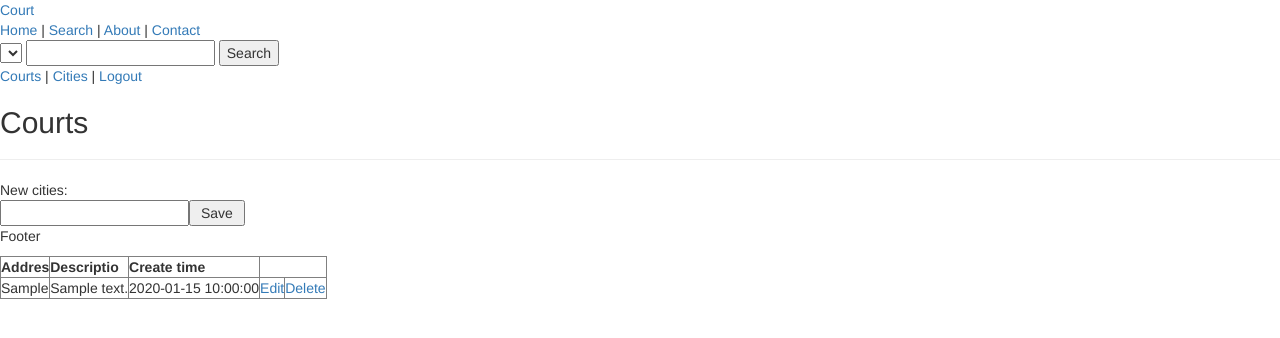
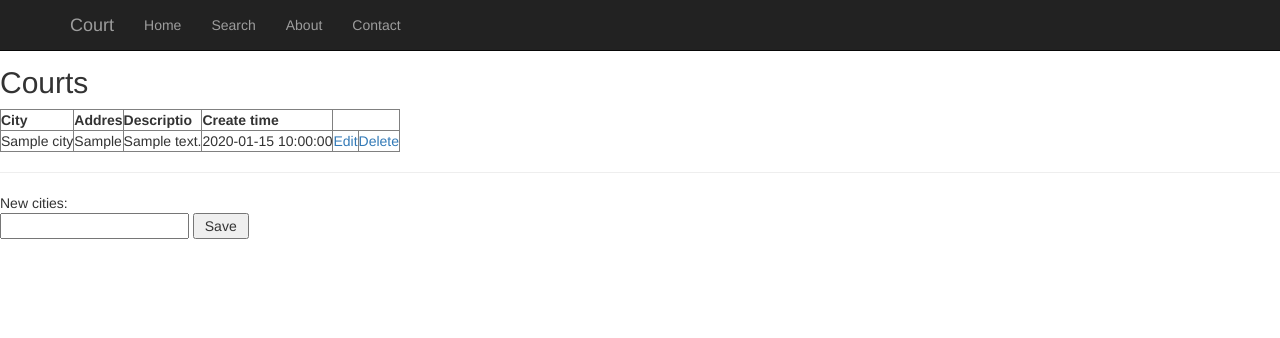
Before and after one commit to mindziukasss/court-base, a PHP site: page /index.php?action=admin&function=courts in a window 1280 px wide. Shown: the top 338 px of the page. Run offline with PHP 8.4, Linux system fonts and the light colour scheme; the visitor is signed in with stand-in values (Sample User, id 1); tables that the repository leaves empty or names only in its code hold one stand-in row (values such as "Sample post"); lists and menus that the app fills with data are empty.

Commit message:
Added navbar and fixed site

```diff
--- a/footer.php
+++ /dev/null
@@ -1,6 +0,0 @@
-</div>
-<div>
-<p>Footer</p>
-</div>
-</body>
-</html>
--- a/header.php
+++ b/header.php
@@ -7,7 +7,27 @@
  <title>Court</title>
 </head>
 <body>
-<div>
- <a href="index.php">Court</a>
-</div>
-<div>
+   <nav class="navbar navbar-inverse navbar-fixed-top">
+     <div class="container">
+       <div class="navbar-header">
+         <button type="button" class="navbar-toggle collapsed" data-toggle="collapse" data-target="#navbar" aria-expanded="false" aria-controls="navbar">
+           <span class="sr-only">Toggle navigation</span>
+           <span class="icon-bar"></span>
+           <span class="icon-bar"></span>
+           <span class="icon-bar"></span>
+         </button>
+         <a class="navbar-brand" href="index.php">Court</a>
+       </div>
+       <div id="navbar" class="collapse navbar-collapse">
+         <ul class="nav navbar-nav">
+           <li><a href="index.php">Home</a></li>
+           <li><a href="index.php?action=search">Search</a></li>
+           <li><a href="index.php?action=about">About</a></li>
+           <li><a href="index.php?action=contact">Contact</a></li>
+
+         </ul>
+       </div><!--/.nav-collapse -->
+     </div>
+   </nav>
+  </body>
+</html>
--- a/index.php
+++ b/index.php
@@ -5,17 +5,14 @@ $db = new PDO('mysql:host=localhost;dbname=court;charset=utf8', 'root' , '');
 include ('classes/cities.php');
 include ('classes/courts.php');
 include('header.php');
-include('menu.php');
 include('views/search/search_form.php');
 
 $action = (isset($_GET['action'])) ? $_GET['action'] : '';
 switch ($action) {
   case 'search': include('views/search/search.php'); break;
   case 'about': include('views/about.php'); break;
-  case 'court': include('views/courts/courts.php'); break;
+ // case 'court': include('views/courts/courts.php'); break;
   case 'contact': include('views/contact.php'); break;
   case 'admin': include('admin.php'); break;
   default: include('views/home.php'); break;
 }
-
-include('footer.php');
--- a/menu.php
+++ /dev/null
@@ -1,6 +0,0 @@
-<div>
-<a href="index.php">Home</a> |
-<a href="index.php?action=search">Search</a> |
-<a href="index.php?action=about">About</a> |
-<a href="index.php?action=contact">Contact</a>
-</div>
--- a/views/contact.php
+++ b/views/contact.php
@@ -1,2 +1 @@
-<?php
-echo 'This is contact';
+<h1>Contact</h1>
--- a/views/courts/courts.php
+++ b/views/courts/courts.php
@@ -13,28 +13,25 @@
 <h2>Courts</h2>
 <table border="1" cellpadding="2" cellspacing="0">
   <tr>
-    <!-- <th>City</th> -->
+    <th>City</th>
     <th>Addres</th>
     <th>Descriptio</th>
     <th>Create time</th>
-
   </tr>
-
     <tr>
-
-
+    <?php foreach ($cities as $city): ?>
       <?php foreach ($courts as $court): ?>
+        <td><?php echo $city['title'];?></td>
         <td><?php echo $court['addres'];?></td>
         <td><?php echo $court['description'];?></td>
         <td><?php echo $court['create_time'];?></td>
         <td><a href="index.php?action=admin&function=cities&edit=<?=$city['id'];?>">Edit</a></td>
         <td><a href="index.php?action=admin&function=cities&delete=<?=$city['id'];?>"
         onclick="return confirm('Are you sure?')">Delete</a></td>
-      </td>
     </tr>
       <?php endforeach; ?>
-
-
+    <?php endforeach; ?>
+  </table>
 <hr />
 <form action="" method="post">
   New cities:
--- a/views/home.php
+++ b/views/home.php
@@ -12,3 +12,9 @@
 </li>
 <? endforeach; ?>
 </ul>
+
+<!-- <a href="views/courts/courts.php">All courts</a> -->
+
+
+
+<?php  include('views/courts/courts.php'); ?>
```
Also changed, not shown: .htaccess (added). Lines whose indentation alone changed are shown as unchanged.
